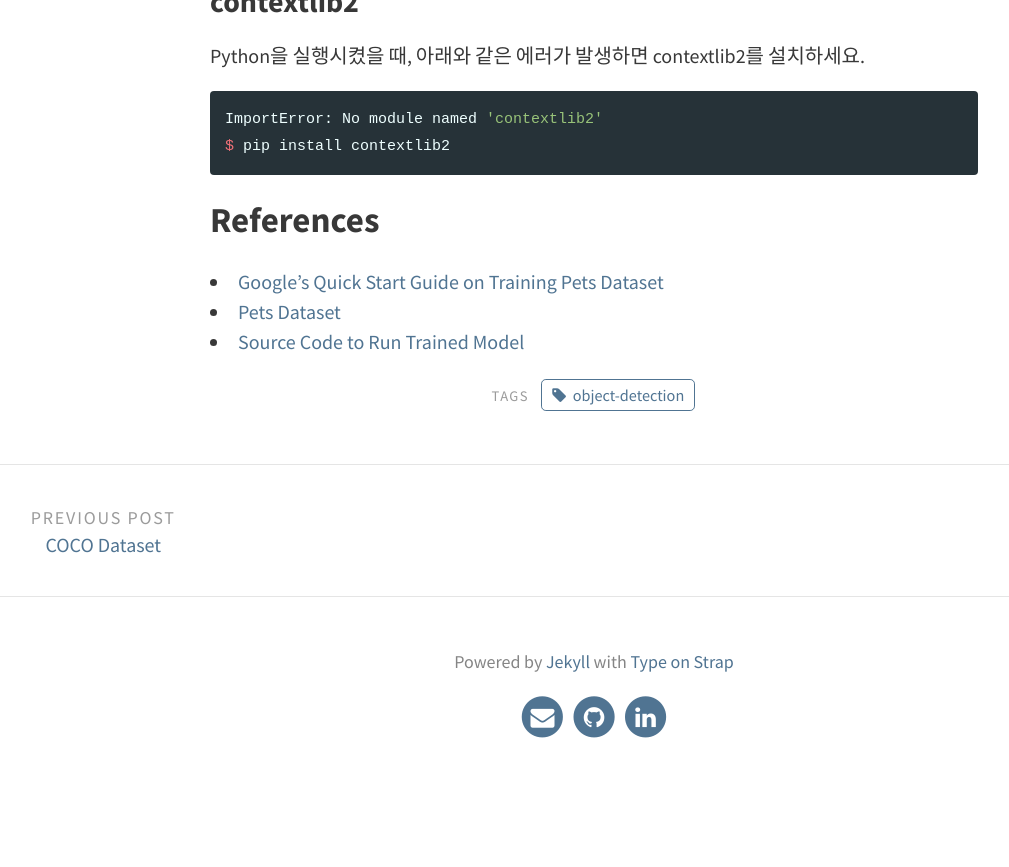
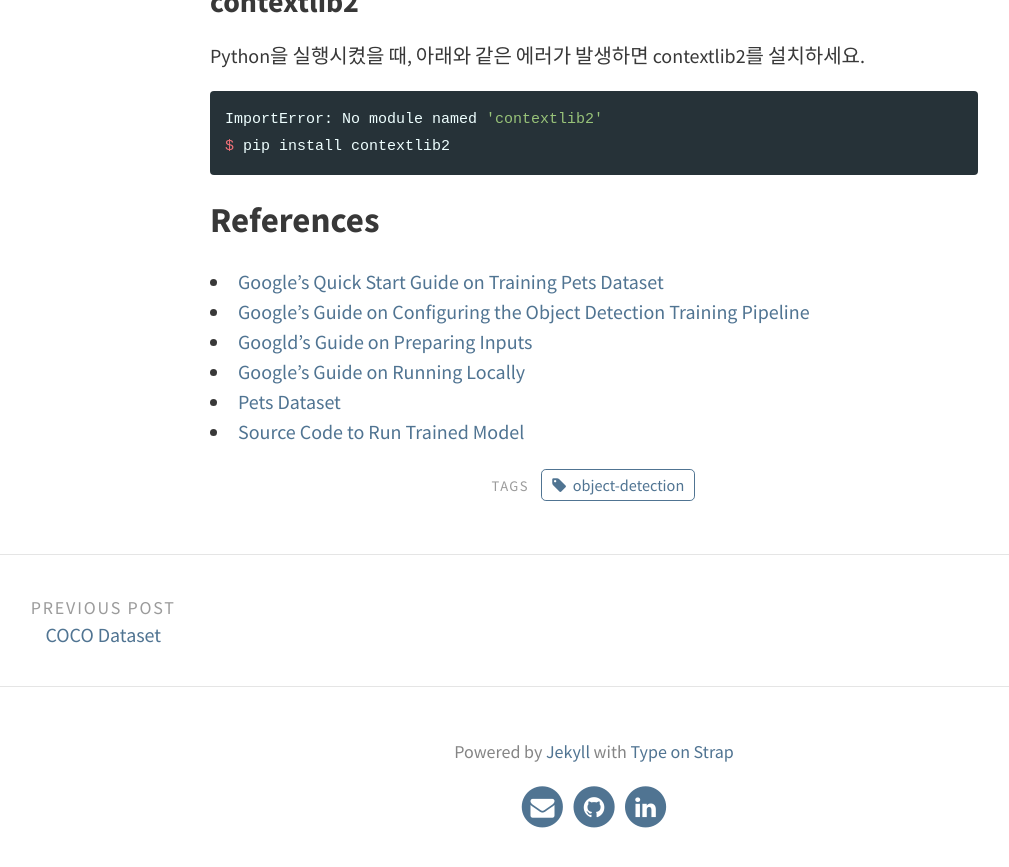
Before and after one commit to ukayzm/ukayzm.github.io, a Jekyll site: the page built from _posts/2018-06-12-pet-training.md, in a window 1280 px wide and 900 px high, scrolled down 9768 px. Shown: the top 867 px of the window, without its empty margins (46-1055 px from the left). Built offline with Jekyll 4.4.1, drawn with Linux system fonts in a browser that asks for light colours; before the commit the page ends 10578 px from its top, so only the background shows below that.

Commit message:
reference

```diff
--- a/_posts/2018-06-12-pet-training.md
+++ b/_posts/2018-06-12-pet-training.md
@@ -280,5 +280,8 @@ $ pip install contextlib2
 ## References
 
 * [Google's Quick Start Guide on Training Pets Dataset](https://github.com/tensorflow/models/blob/master/research/object_detection/g3doc/running_pets.md)
+* [Google's Guide on Configuring the Object Detection Training Pipeline](https://github.com/tensorflow/models/blob/master/research/object_detection/g3doc/configuring_jobs.md)
+* [Googld's Guide on Preparing Inputs](https://github.com/tensorflow/models/blob/master/research/object_detection/g3doc/preparing_inputs.md)
+* [Google's Guide on Running Locally](https://github.com/tensorflow/models/blob/master/research/object_detection/g3doc/running_locally.md)
 * [Pets Dataset](http://www.robots.ox.ac.uk/~vgg/data/pets/)
 * [Source Code to Run Trained Model](https://github.com/ukayzm/opencv/tree/master/object_detection_tensorflow)
```
